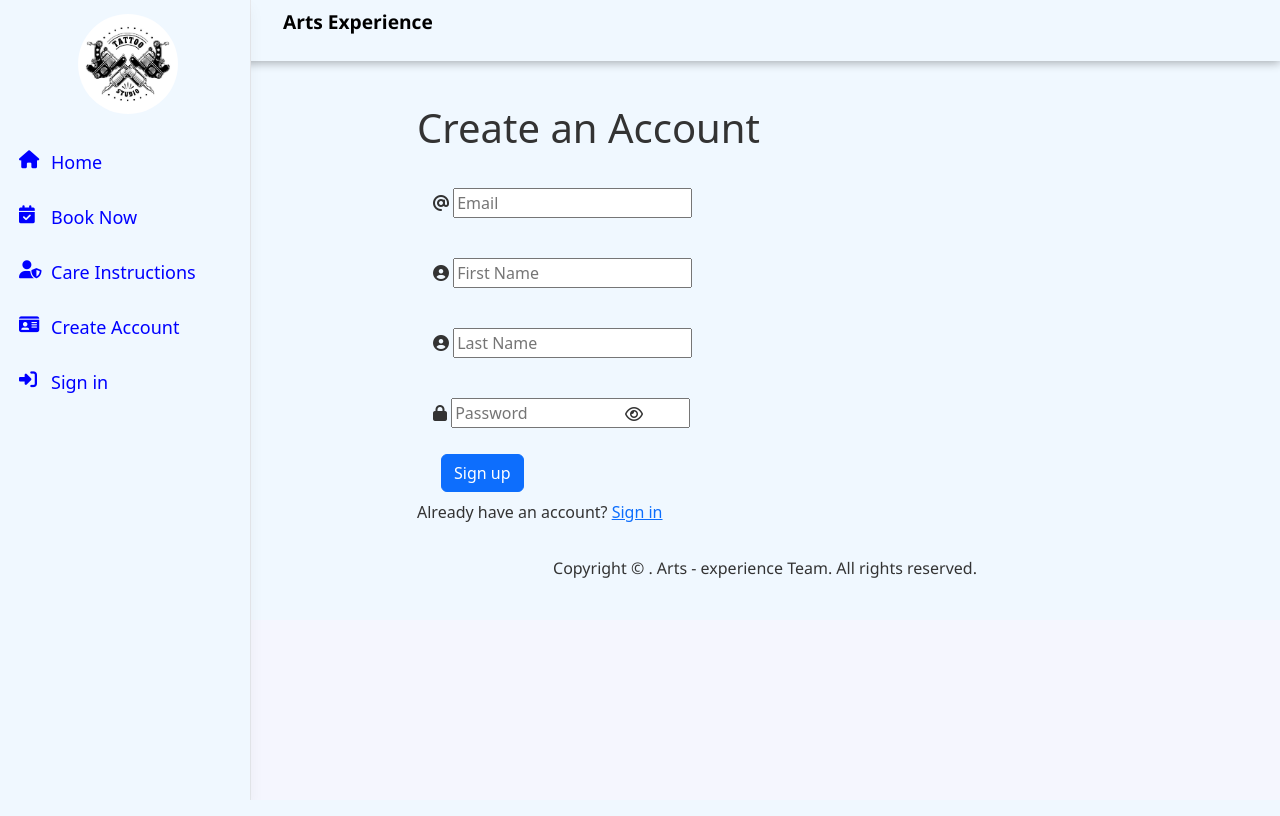
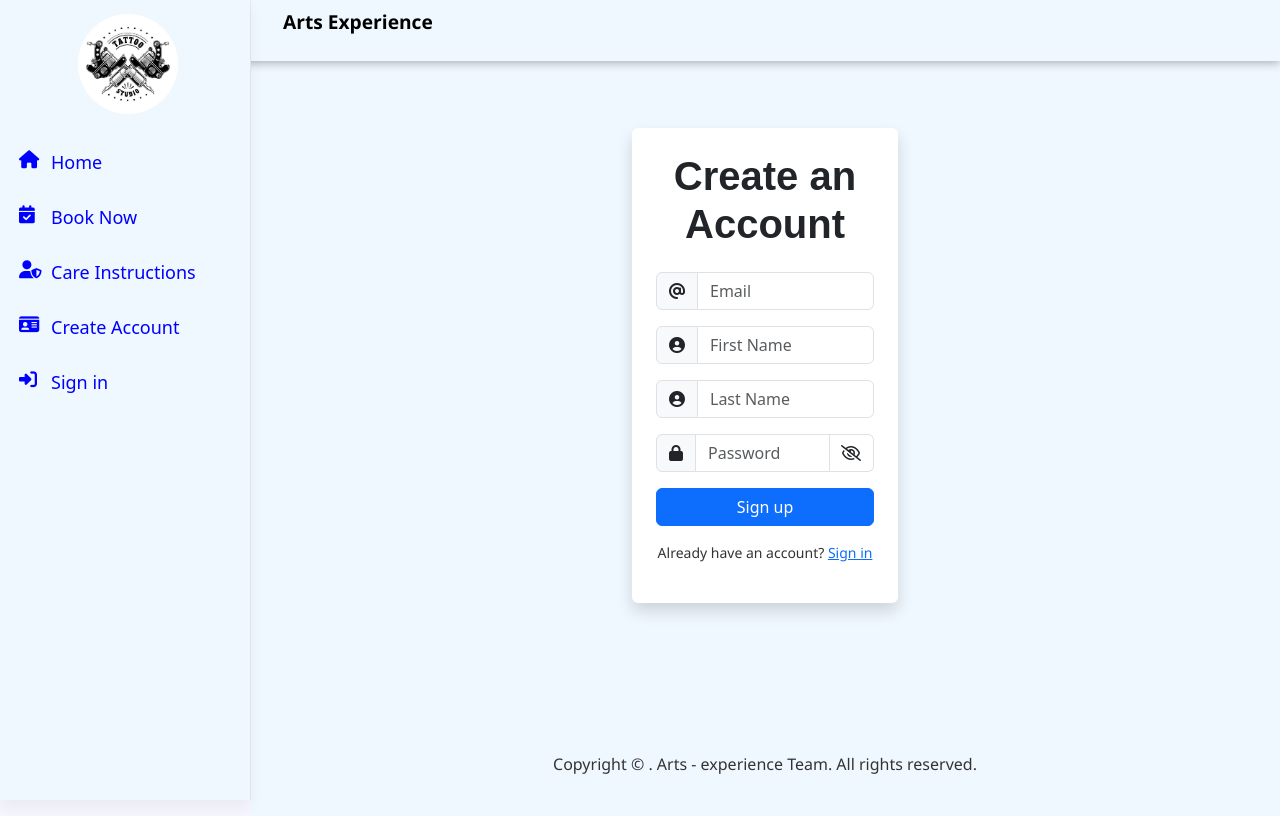
Before and after one commit to Samboja651/body-artwork, a Flask app: page /sign_up in a window 1280 px wide. Run offline with Flask 3, Linux system fonts and the light colour scheme; some libraries are stand-ins or nearby versions.

Commit message:
styled login and sign up pages

```diff
--- a/templates/home.html
+++ b/templates/home.html
@@ -195,7 +195,7 @@
 						<div class="container text-center" style="margin-top: 15%;">
 							<h1 class="mb-3">Get in Touch</h1>
 							<p>Have questions or need more info before booking? Feel free to reach out directly. We'll be happy to assist with any inquiries about design ideas, pricing, session durations, aftercare, and more. You can contact us by email, phone or message us on Instagram for quick replies and to view more of our work. </p>
-							<p><i class="fa-solid fa-envelope"></i> - artsexperience.com<br><br>
+							<p><i class="fa-solid fa-envelope"></i> - <a href="mailto:artexperience@gmail.com">artexperience@gmail.com</a><br><br>
 								<i class="fa-solid fa-phone"></i> - +1(617) 212-7772<br><br>
 							</p>
 						</div>
--- a/templates/login.html
+++ b/templates/login.html
@@ -4,55 +4,46 @@
 
 {% block content %}
     <div class="h-screen md:flex">
-        <div class="flex md:w-1/2 justify-center py-10 items-center">
+        <div class="flex md:w-full justify-center py-10 items-center">
             {% block container %}
-            <form class="bg-transparent w-2/3" method="post" action="{{ url_for('sign_in') }}">
-                <h1 class="text-gray-800 font-bold text-2xl mb-1 py-4">Sign in</h1>
+                <div class="container py-5" style=" height: 80vh;">
+                    <div class="row justify-content-center align-items-center">
+                        <div class="col-md-6 col-lg-5">
+                            <form method="post" action="{{ url_for('sign_in') }}" class="bg-white p-4 rounded shadow">
+                                <h1 class="text-center text-dark fw-bold mb-4">Sign in</h1>
 
-                {% for message in get_flashed_messages() %}
-                    <div class="flash mb-3" style="text-align: center; color: crimson;">{{ message }}</div>
-                {% endfor %}
+                                {% for message in get_flashed_messages() %}
+                                    <div class="alert alert-danger text-center" role="alert">
+                                        {{ message }}
+                                    </div>
+                                {% endfor %}
 
-                <div class="flex items-center border-2 py-2 px-3 rounded-2xl mb-5">
-                    <i class="fa-solid fa-circle-user"></i>
-                    <input class="pl-2 w-full outline-none border-none" type="email" name="email" placeholder="Email" required />
-                </div>
+                                <div class="mb-3 input-group">
+                                    <span class="input-group-text"><i class="fa-solid fa-circle-user"></i></span>
+                                    <input type="email" name="email" class="form-control" placeholder="Email" required />
+                                </div>
 
-                <div class="flex items-center border-2 py-2 px-3 rounded-2xl mb-4">
-                    <i class="fa-solid fa-lock"></i>
-                    <input class="pl-2 w-full outline-none border-none" type="password" name="password" id="password" placeholder="Password" minlength="8" required/>
-                    <div class="ml-2 cursor-pointer" id="visibility" style="margin-top: -1.35rem; margin-left: 12rem;">
-                        <i class="fa-regular fa-eye-slash ml-2" id="v_slash" style="display: none;"></i>
-                        <i class="fa-regular fa-eye" id="v_plain" style="display: block;"></i>
+                                <div class="mb-3 input-group">
+                                    <span class="input-group-text"><i class="fa-solid fa-lock"></i></span>
+                                    <input type="password" name="password" id="password" class="form-control" placeholder="Password" minlength="8" required />
+                                    <span class="input-group-text bg-white border-start-0" id="visibility" style="cursor: pointer;">
+                                        <i class="fa-regular fa-eye" id="v_slash" style="display: none; cursor: pointer;"></i>
+                                        <i class="fa-regular fa-eye-slash" id="v_plain" style="display: block; cursor: pointer;"></i>
+                                    </span>
+                                </div>
+
+                                <div class="d-grid mb-3">
+                                    <button type="submit" class="btn btn-primary">Sign in</button>
+                                </div>
+
+                                <p class="text-center small">Don't have an account? <a href="{{ url_for('sign_up') }}">Create Account</a></p>
+                            </form>
+                        </div>
                     </div>
                 </div>
-                <div class="flex px-4 mb-2">
-                    <button type="submit" class="btn btn-primary">Sign in</button>
-                </div>
-                <p class="text-sm ml-2 cursor-pointer">Don't have an account? <a href="{{ url_for('sign_up') }}">Create Account</a></p>
-            </form>
             {% endblock %}
+
         </div>
     </div>
 
 {% endblock %}
-{% block authscript %}
-    <script src="https://cdn.jsdelivr.net/npm/bootstrap@5.3.0/dist/js/bootstrap.bundle.min.js"></script>
-    <script>
-        document.getElementById("visibility").addEventListener("click", function () {
-            const passwordField = document.getElementById("password");
-            const vPlain = document.getElementById("v_plain");
-            const vSlash = document.getElementById("v_slash");
-
-            if (passwordField.type === "password") {
-                passwordField.type = "text";
-                vPlain.style.display = "none";
-                vSlash.style.display = "block";
-            } else {
-                passwordField.type = "password";
-                vPlain.style.display = "block";
-                vSlash.style.display = "none";
-            }
-        });
-    </script>
-{% endblock %}
--- a/templates/register.html
+++ b/templates/register.html
@@ -3,39 +3,69 @@
 {% extends 'login.html' %}
 
 {% block container %}
-<form class="bg-transparent w-2/3" style="height: auto;" method="post" action="{{ url_for('sign_up') }}">
-    <h1 class="text-gray-800 font-bold text-2xl mb-1 py-4">Create an Account</h1>
+<div class="container py-5"  style="height: 80vh;">
+    <div class="row justify-content-center">
+        <div class="col-md-6 col-lg-5">
+            <form method="post" action="{{ url_for('sign_up') }}" class="bg-white p-4 rounded shadow">
+                <h1 class="text-center text-dark fw-bold mb-4">Create an Account</h1>
 
                 {% for message in get_flashed_messages() %}
-        <div class="flash mb-3" style="text-align: center; color: crimson;">{{ message }}</div>
+                    <div class="alert alert-danger text-center" role="alert">
+                        {{ message }}
+                    </div>
                 {% endfor %}
 
-    <div class="flex items-center border-2 py-2 px-3 rounded-2xl mb-4">
-        <i class="fa-solid fa-at"></i>
-        <input class="pl-2 w-full outline-none border-none" type="email" name="email" placeholder="Email" maxlength="50" required />
+                <div class="mb-3 input-group">
+                    <span class="input-group-text"><i class="fa-solid fa-at"></i></span>
+                    <input type="email" name="email" class="form-control" placeholder="Email" maxlength="50" required>
                 </div>
 
-    <div class="flex items-center border-2 py-2 px-3 rounded-2xl mb-4">
-        <i class="fa-solid fa-circle-user"></i>
-        <input class="pl-2 w-full outline-none border-none" type="text" name="fname" maxlength="15" placeholder="First Name" required/>
+                <div class="mb-3 input-group">
+                    <span class="input-group-text"><i class="fa-solid fa-circle-user"></i></span>
+                    <input type="text" name="fname" class="form-control" placeholder="First Name" maxlength="15" required>
                 </div>
 
-    <div class="flex items-center border-2 py-2 px-3 rounded-2xl mb-4">
-        <i class="fa-solid fa-circle-user"></i>
-        <input class="pl-2 w-full outline-none border-none" type="text" name="lname" maxlength="15" placeholder="Last Name" required/>
+                <div class="mb-3 input-group">
+                    <span class="input-group-text"><i class="fa-solid fa-circle-user"></i></span>
+                    <input type="text" name="lname" class="form-control" placeholder="Last Name" maxlength="15" required>
                 </div>
 
-    <div class="flex items-center border-2 py-2 px-3 rounded-2xl mb-4">
-        <i class="fa-solid fa-lock"></i>
-        <input class="pl-2 w-full outline-none border-none" type="password" name="password" id="password" placeholder="Password" minlength="8" required/>
-        <div class="ml-2 cursor-pointer" id="visibility" style="margin-top: -1.35rem; margin-left: 12rem;">
-            <i class="fa-regular fa-eye-slash ml-2" id="v_slash" style="display: none;"></i>
-            <i class="fa-regular fa-eye" id="v_plain" style="display: block;"></i>
+                <div class="mb-3 input-group">
+                    <span class="input-group-text"><i class="fa-solid fa-lock"></i></span>
+                    <input type="password" name="password" id="password" class="form-control" placeholder="Password" minlength="8" required>
+                    <span class="input-group-text bg-white border-start-0" id="visibility" style="cursor: pointer;">
+                        <i class="fa-regular fa-eye" id="v_slash" style="display: none; cursor: pointer;"></i>
+                        <i class="fa-regular fa-eye-slash" id="v_plain" style="display: block; cursor: pointer;"></i>
+                    </span>
+                </div>
+
+                <div class="d-grid mb-3">
+                    <button type="submit" class="btn btn-primary">Sign up</button>
+                </div>
+
+                <p class="text-center small">Already have an account? <a href="{{ url_for('sign_in') }}">Sign in</a></p>
+            </form>
         </div>
     </div>
-    <div class="flex px-4 mb-2">
-        <button type="submit" class="btn btn-primary">Sign up</button>
 </div>
-    <span class="text-sm ml-2 cursor-pointer mb-4">Already have an account?  <a href="{{ url_for('sign_in') }}">Sign in</a></span>
-</form>
 {% endblock %}
+{% block authscript %}
+    <script src="https://cdn.jsdelivr.net/npm/bootstrap@5.3.0/dist/js/bootstrap.bundle.min.js"></script>
+    <script>
+        document.getElementById("visibility").addEventListener("click", function () {
+            const passwordField = document.getElementById("password");
+            const vPlain = document.getElementById("v_plain");
+            const vSlash = document.getElementById("v_slash");
+
+            if (passwordField.type === "password") {
+                passwordField.type = "text";
+                vPlain.style.display = "none";
+                vSlash.style.display = "block";
+            } else {
+                passwordField.type = "password";
+                vPlain.style.display = "block";
+                vSlash.style.display = "none";
+            }
+        });
+    </script>
+{% endblock %}
```
Lines whose indentation alone changed are shown as unchanged.
